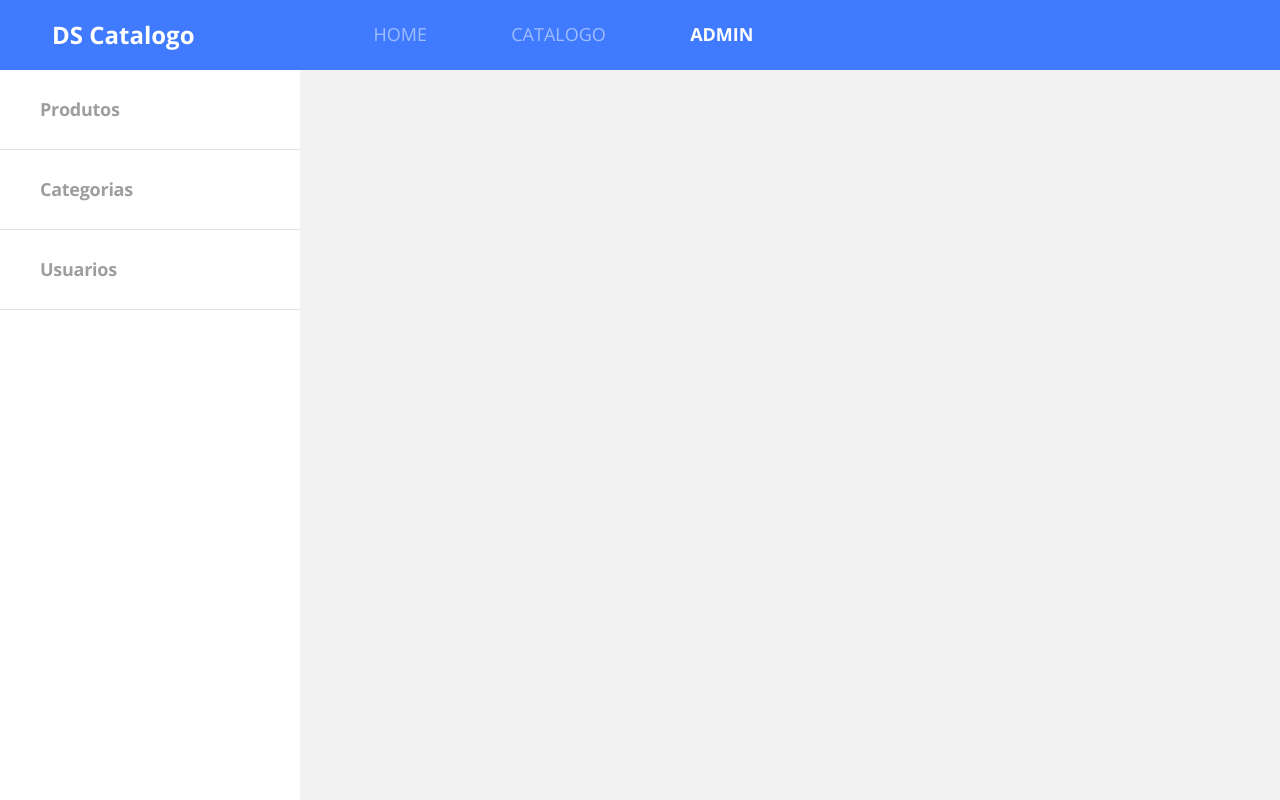
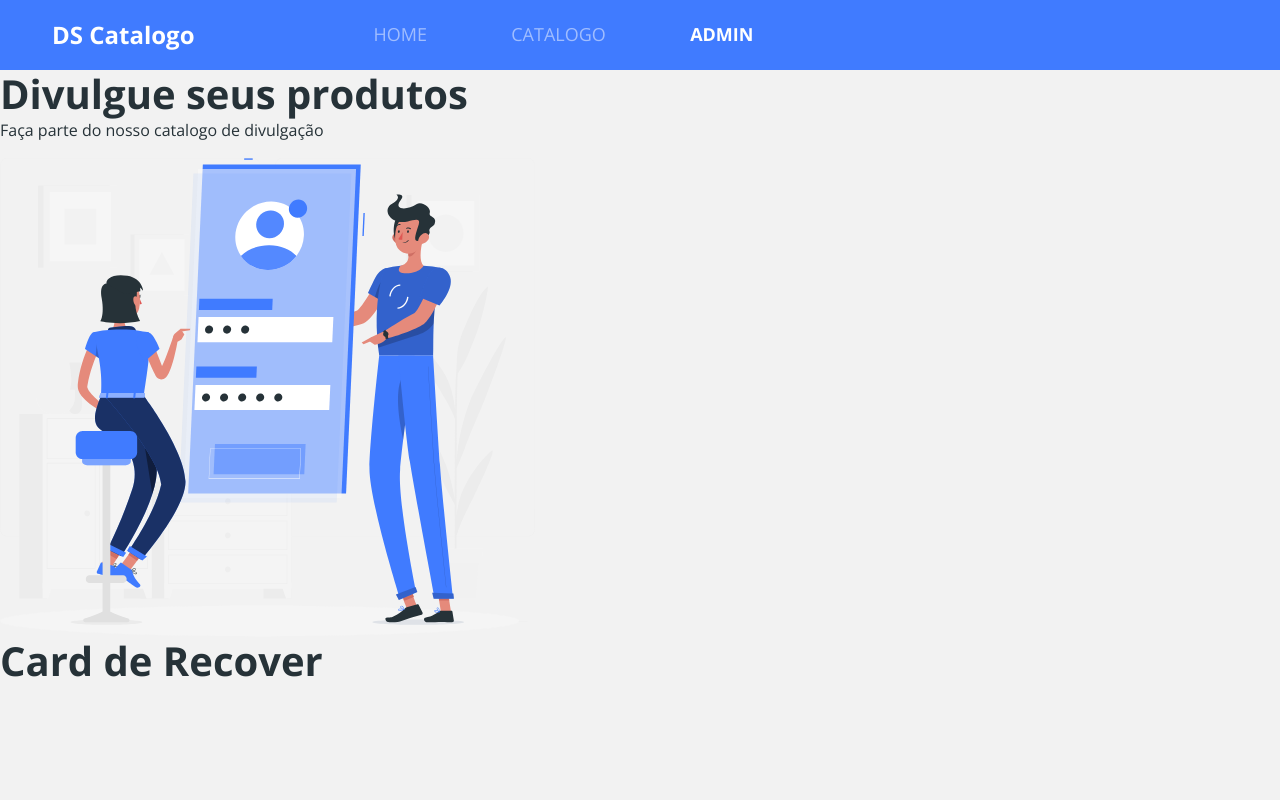
Before and after one commit to Wagner-Ricardo/BootCamp_DevSupeior_DsCatalog, a React (Create React App) app in the folder FrontEnd/frontweb/: page /admin/auth/recover in a window 1280 px wide. Built offline with nearby package versions, Linux system fonts and the light colour scheme; no server answers.

Commit message:
Auth routes

```diff
--- a/FrontEnd/frontweb/src/Routes.tsx
+++ b/FrontEnd/frontweb/src/Routes.tsx
@@ -1,11 +1,11 @@
 
-import { Redirect, Switch } from 'react-router-dom';
-import { BrowserRouter,  Route} from 'react-router-dom';
+import { BrowserRouter, Redirect, Switch, Route } from 'react-router-dom';
 import Home from "pages/Home";
 import Navbar from "components/Navbar";
 import Catalog from "pages/Catalog";
 import Admin from "pages/Admin";
 import ProductDetails from "pages/ProductDetails";
+import Auth from 'pages/Admin/Auth';
 
 const Routes = () => (
 
@@ -23,6 +23,10 @@ const Routes = () => (
                 <Route path="/products/:productId">
                     <ProductDetails />
                 </Route>
+                <Redirect from="/admin/auth" to="/admin/auth/login" exact/>
+                <Route path="/admin/auth">
+                    <Auth/>
+                </Route>
                 <Redirect from="/admin" to="/admin/products" exact/>
                 <Route path="/admin">
                     <Admin />
--- /dev/null
+++ b/FrontEnd/frontweb/src/pages/Admin/Auth/index.tsx
@@ -0,0 +1,31 @@
+import { ReactComponent as AuthImage } from 'assets/images/auth-img.svg';
+import {Switch, Route } from 'react-router-dom';
+const Auth = () => {
+  return (
+    <div className="auth-container">
+      <div className="auth-banner-container">
+        <h1>Divulgue seus produtos</h1>
+        <p>Faça parte do nosso catalogo de divulgação</p>
+        <AuthImage />
+      </div>
+
+      <div className="auth-form-container">
+        <Switch>
+          <Route path="/admin/auth/login">
+            <h1>Card de login</h1>
+          </Route>
+
+          <Route path="/admin/auth/sigup">
+            <h1>Card de Sigup</h1>
+          </Route>
+
+          <Route path="/admin/auth/recover">
+            <h1>Card de Recover</h1>
+          </Route>
+        </Switch>
+      </div>
+    </div>
+  );
+};
+
+export default Auth;
```
Also changed, not shown: FrontEnd/frontweb/src/assets/images/auth-img.svg (added).
